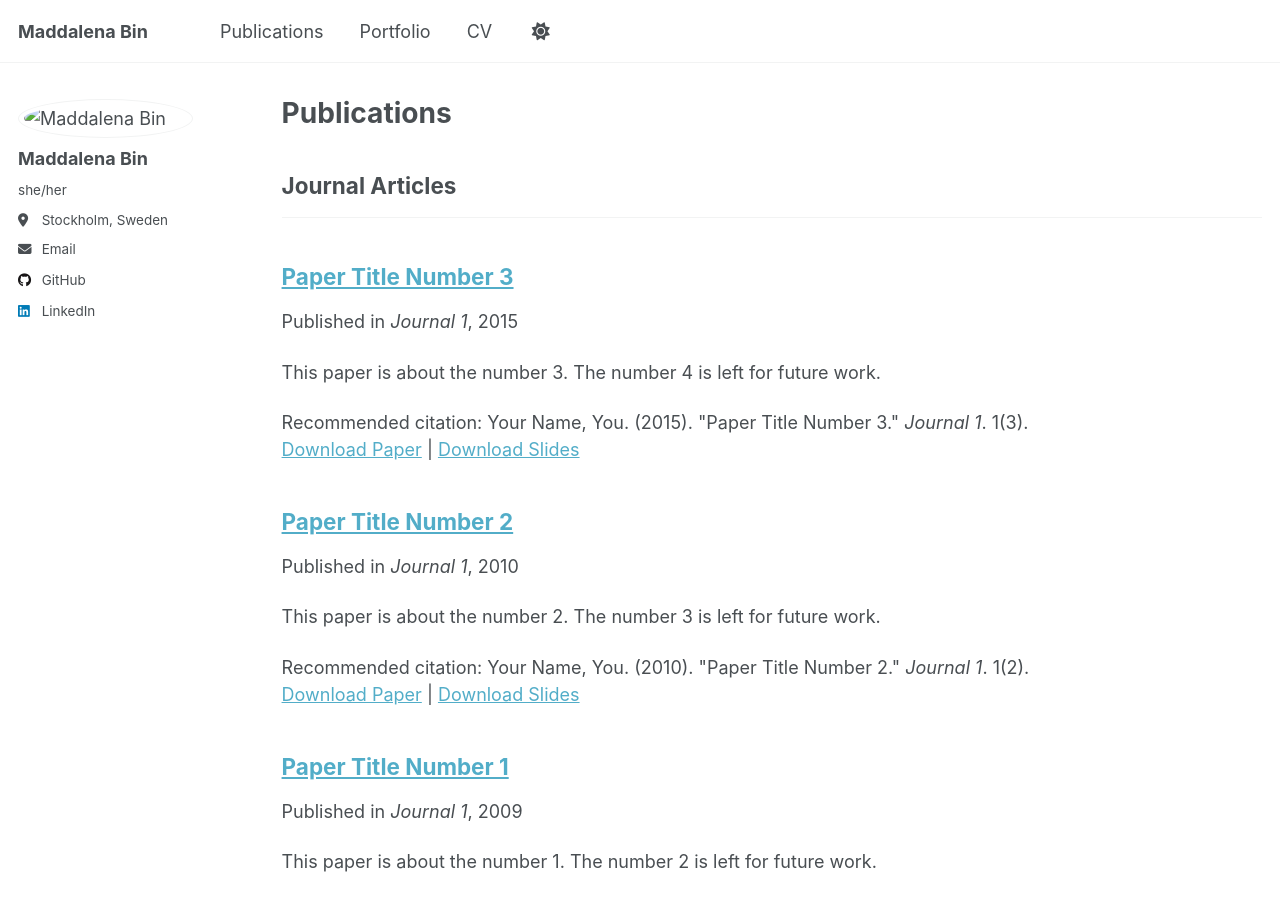
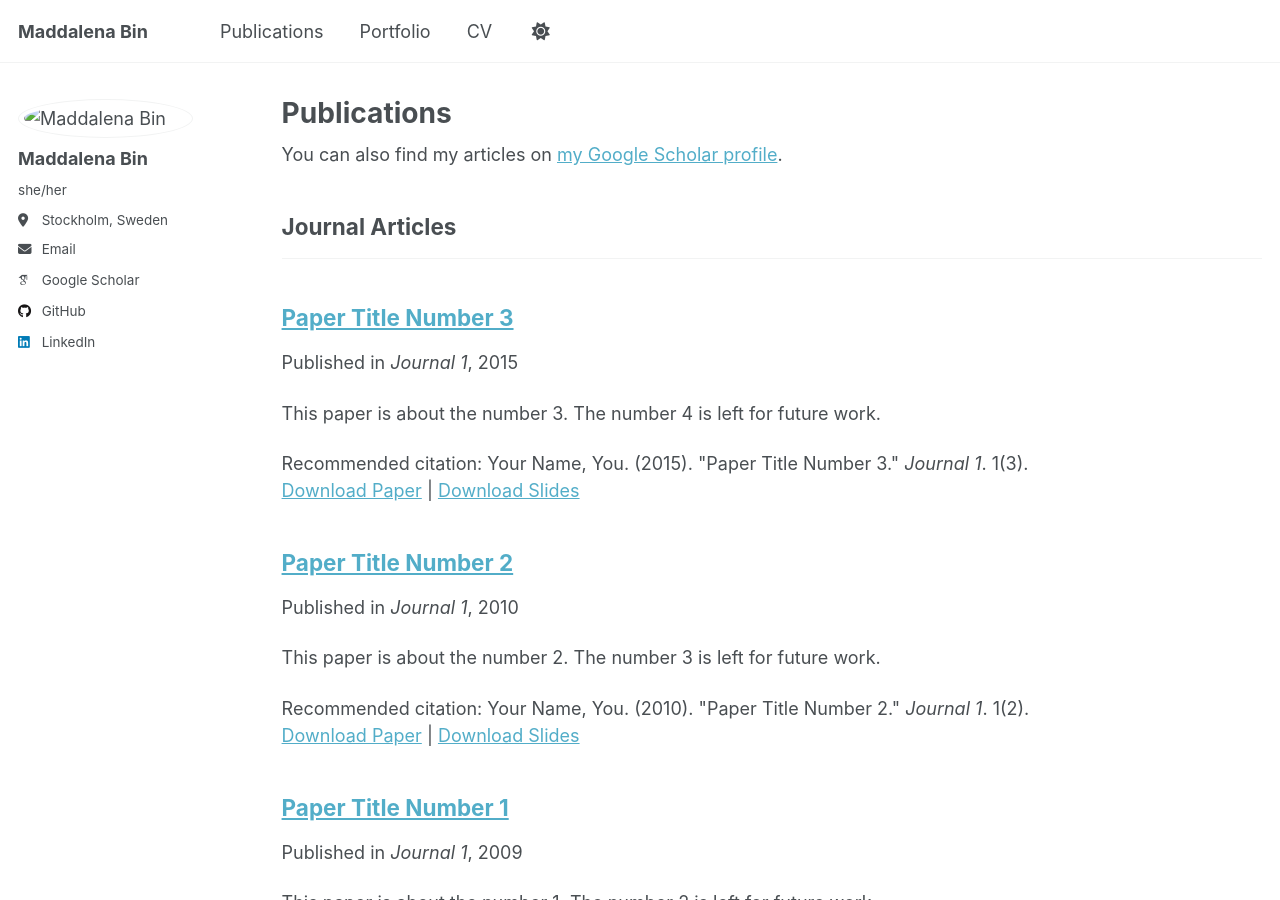
Before and after one commit to maddalenabin/maddalenabin.github.io, a Jekyll site: the page built from _pages/publications.html, in a window 1280 px wide and 900 px high. Built offline with Jekyll 4.4.1, drawn with Linux system fonts in a browser that asks for light colours; some web fonts are replaced; some of the changed lines change nothing that is shown.

Commit message:
Update _config.yml

```diff
--- a/_config.yml
+++ b/_config.yml
@@ -33,7 +33,7 @@ author:
 
   # Academic websites
   arxiv            : # URL - Update with the correct link to your profile
-  googlescholar    : #"https://scholar.google.com/citations?user=PS_CX0AAAAAJ"
+  googlescholar    : "https://scholar.google.se/citations?hl=it&user=TnPudB8AAAAJ&view_op=list_works&sortby=pubdate"
   impactstory      : # URL
   orcid            : #"http://orcid.org/yourorcidurl"
   semantic         : # URL
```
